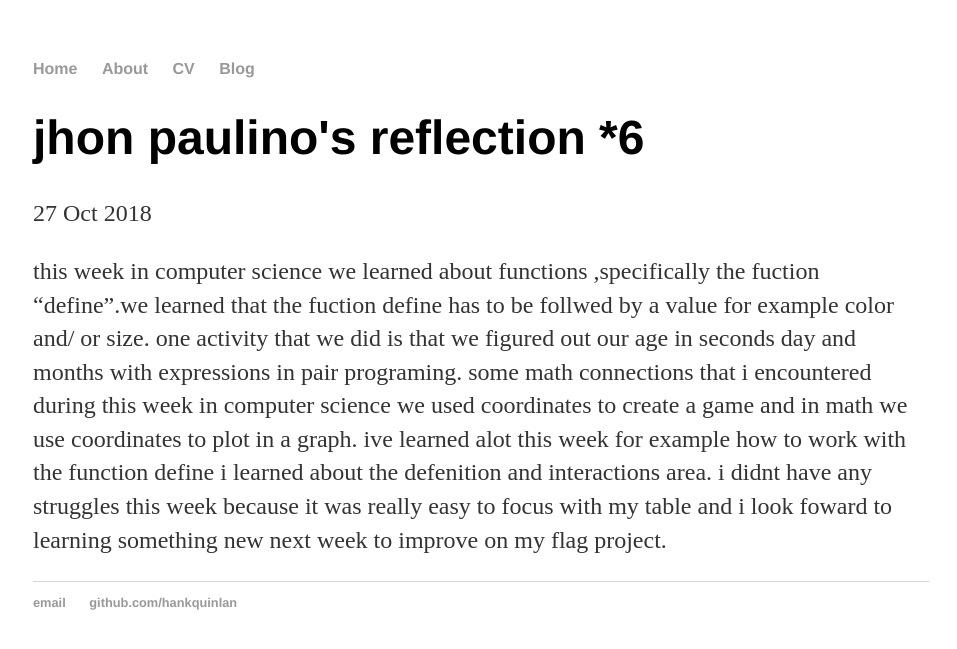
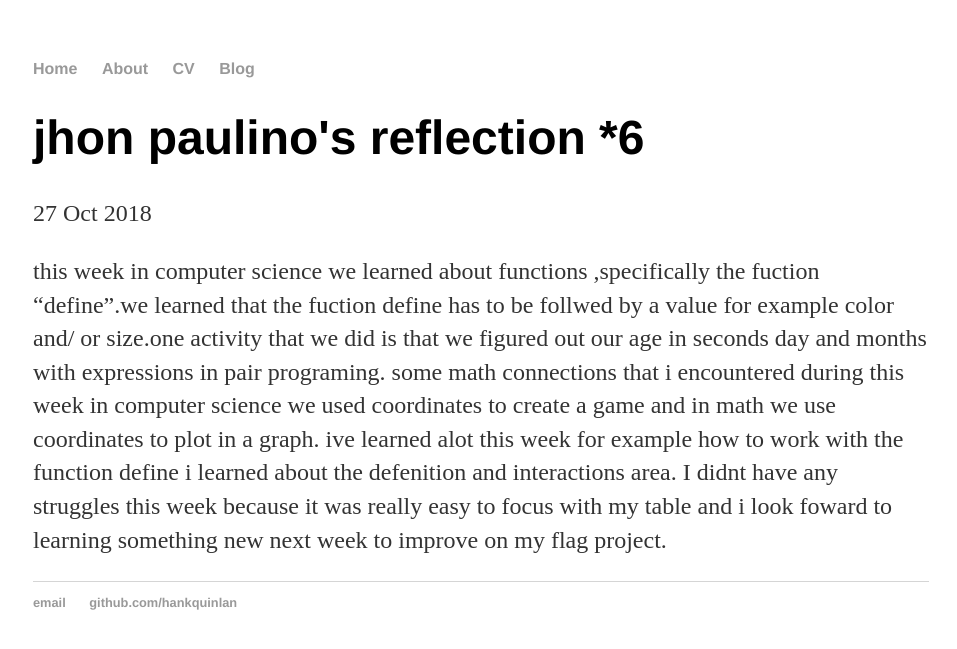
Before and after one commit to jhonp9659/jhonp9659.github.io, a Jekyll site: the page built from _posts/2018-10-27-jhon-paulino-06.md, in a window 1280 px wide. Shown: the top 649 px of the page, without its empty margins (159-1116 px from the left). Built offline with Jekyll 4.4.1, drawn with Linux system fonts in a browser that asks for light colours.

Commit message:
Update 2018-10-27-jhon-paulino-06.md

```diff
--- a/_posts/2018-10-27-jhon-paulino-06.md
+++ b/_posts/2018-10-27-jhon-paulino-06.md
@@ -5,5 +5,5 @@ date: 2018-10-27
 ---
 
 
-this week in computer science we learned about functions ,specifically the fuction "define".we learned that the fuction define has to be follwed by a value for example color and/ or size. one activity that we did is that we figured out our age in seconds day and months with expressions in pair programing. some math connections that i encountered during this week in computer science we used coordinates to create a game and in math we use coordinates to plot in a graph.
-ive learned alot this week for example how to work with the function define i learned about the defenition and interactions area. i didnt have any struggles this week because it was really easy to focus with my table and i look foward to learning something new next week to improve on my flag project.
+this week in computer science we learned about functions ,specifically the fuction "define".we learned that the fuction define has to be follwed by a value for example color and/ or size.one activity that we did is that we figured out our age in seconds day and months with expressions in pair programing. some math connections that i encountered during this week in computer science we used coordinates to create a game and in math we use coordinates to plot in a graph.
+ive learned alot this week for example how to work with the function define i learned about the defenition and interactions area. I didnt have any struggles this week because it was really easy to focus with my table and i look foward to learning something new next week to improve on my flag project.
```
